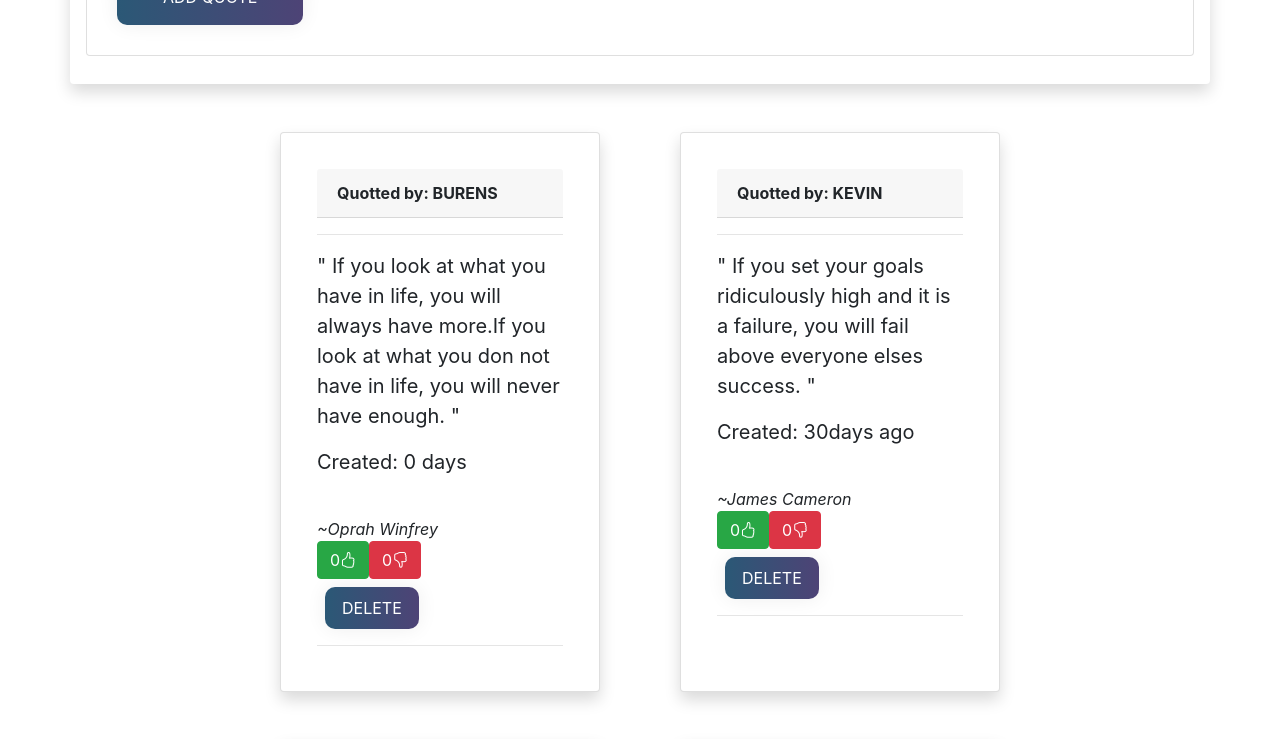
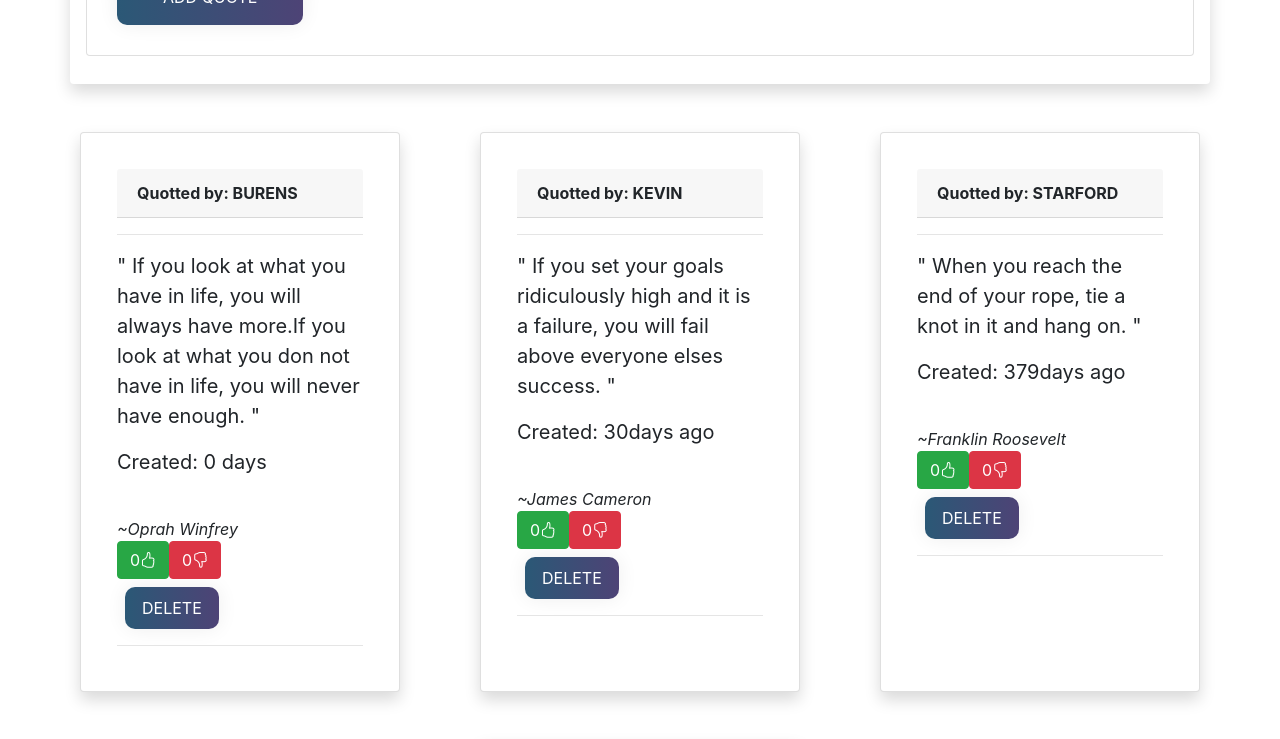
Before and after one commit to Burence1/Quotes, an Angular app: page / in a window 1280 px wide. Shown: the part 640-1379 px from the top of the page. Built offline with nearby package versions, Linux system fonts and the light colour scheme.

Commit message:
make container sections

```diff
--- a/src/app/quote/quote/quote.component.html
+++ b/src/app/quote/quote/quote.component.html
@@ -1,7 +1,7 @@
 <div>
   <app-form (addQuote)="addNewQuote($event)"></app-form>
 </div>
-<div class="container quote-card-container">
+<div class="container-fluid quote-card-container">
   <div *ngFor='let quote of quotes; let i = index'>
     <div class="card shadow p-3 mb-5 bg-white rounded card quote-card">
       <div class="card-body">
```
Also changed, not shown: src/styles.css (line endings or trailing spaces).
